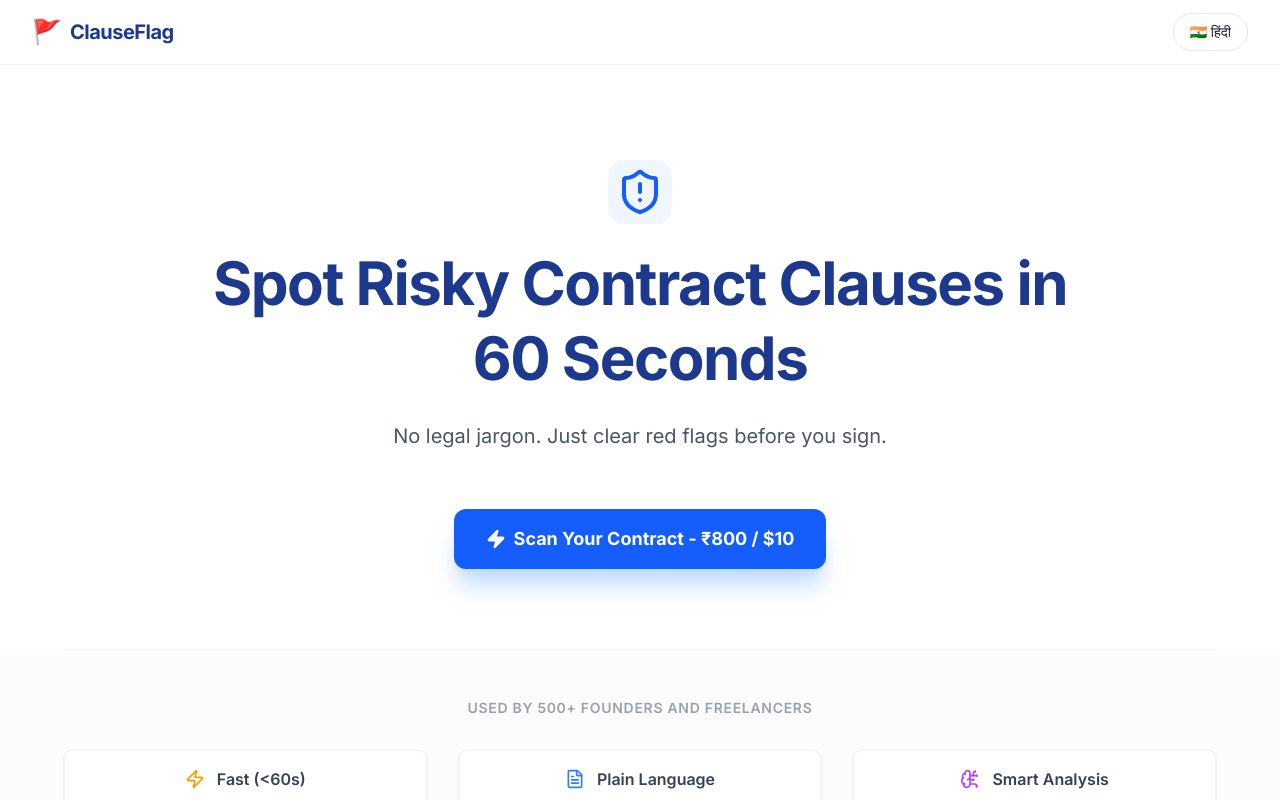
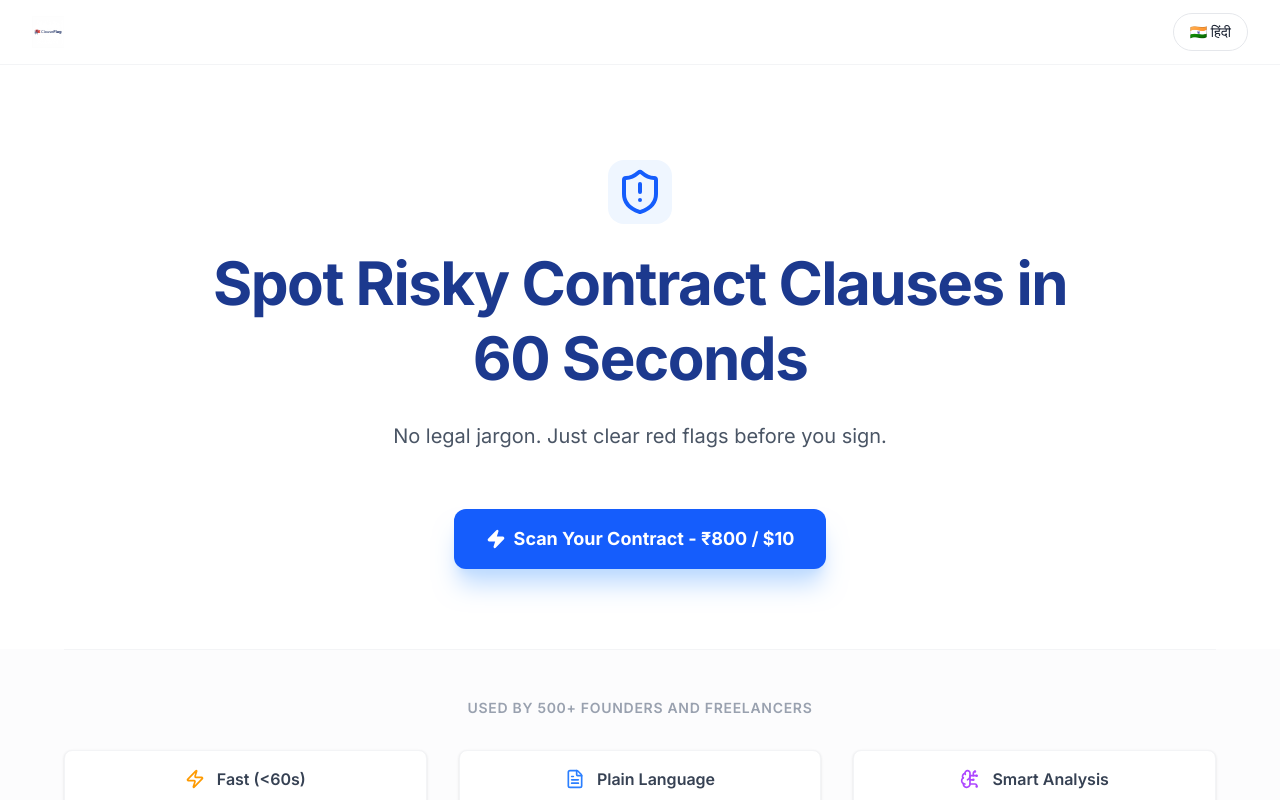
Before and after one commit to terrazadao/clauseflag, a Next.js app in the folder apps/web/: page / in a window 1280 px wide. Shown: the top 800 px of the page. Built offline with nearby package versions, Linux system fonts and the light colour scheme; no server answers.

Commit message:
feat: Replace flag emoji with ClauseFlag logo and update favicon

```diff
--- a/apps/web/app/layout.tsx
+++ b/apps/web/app/layout.tsx
@@ -16,7 +16,7 @@ export const metadata: Metadata = {
   title: "ClauseFlag - Contract Risk Scanner",
   description: "Flag the risk before you sign. AI-powered contract analysis.",
   icons: {
-    icon: '/03_Icon_Only.png',
+    icon: '/favicon16x16.png',
   },
 };
 
--- a/apps/web/app/page.tsx
+++ b/apps/web/app/page.tsx
@@ -247,8 +247,8 @@ export default function Home() {
         <div className="max-w-7xl mx-auto px-4 sm:px-6 lg:px-8">
           <div className="flex justify-between items-center h-16">
             <div className="flex items-center gap-2 cursor-pointer" onClick={() => setStep('landing')}>
-              <span className="text-2xl">&#x1F6A9;</span>
-              <span className="font-bold text-xl tracking-tight text-blue-900">ClauseFlag</span>
+              <img src="/01_Logo_Horizontal_Primary.png" alt="ClauseFlag Logo" className="h-8" />
+
             </div>
             <button
               onClick={toggleLang}
```
Also changed, not shown: apps/web/public/favicon16x16.png (added).
